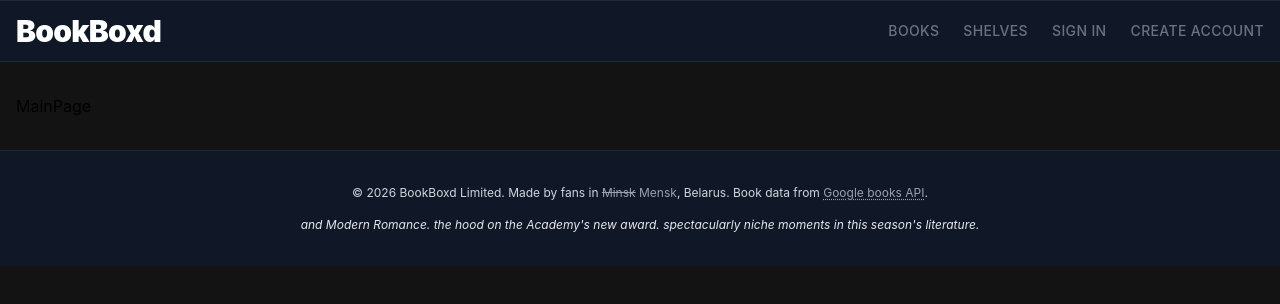
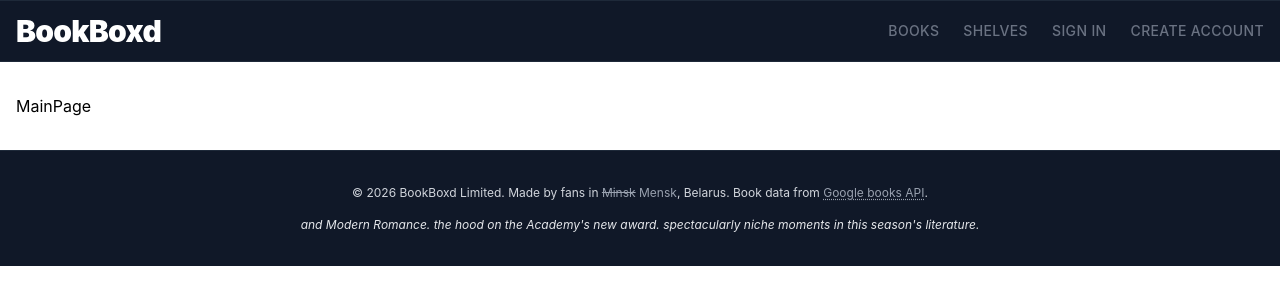
Before and after one commit to jestemczyk/BookBoxed, a React (Vite) app: page / in a window 1280 px wide. Shown: the top 304 px of the page. Built offline with nearby package versions, Linux system fonts and the light colour scheme.

Commit message:
feat: improve layout

```diff
--- a/src/components/BooksComponent.tsx
+++ b/src/components/BooksComponent.tsx
@@ -10,7 +10,7 @@ export const BooksComponent: React.FC = () => {
         const loadBooks = async () => {
             try {
                 setLoading(true);
-                const booksData = await getBooks(20, "");
+                const booksData = await getBooks(20, "Единственный");
                 setBooks(booksData);
                 setError("");
             } catch (err) {
--- a/src/index.css
+++ b/src/index.css
@@ -5,5 +5,5 @@
 
 @custom-variant dark (&:is(.dark *));
 body {
-  background-color: #131313;
+    background-color: #fff;
 }
--- a/src/pages/Books.tsx
+++ b/src/pages/Books.tsx
@@ -1,4 +1,3 @@
-
 import { FiltersComponent } from "@/components/FiltersComponent";
 import { SearchComponent } from "@/components/SearchComponent";
 import { BooksComponent } from "@/components/BooksComponent";
@@ -6,10 +5,12 @@ import { BooksComponent } from "@/components/BooksComponent";
 export const Books = () => {
     return (
         <div className="border-b border-gray-800 pb-4 mb-6">
+            <div className="p-5 bg-[#101828] rounded-lg">
                 <SearchComponent />
                 <FiltersComponent />
+            </div>
+
             <BooksComponent />
         </div>
     );
-
 };
```
Also changed, not shown: src/components/SearchComponent.tsx (indentation only). Lines whose indentation alone changed are shown as unchanged.
